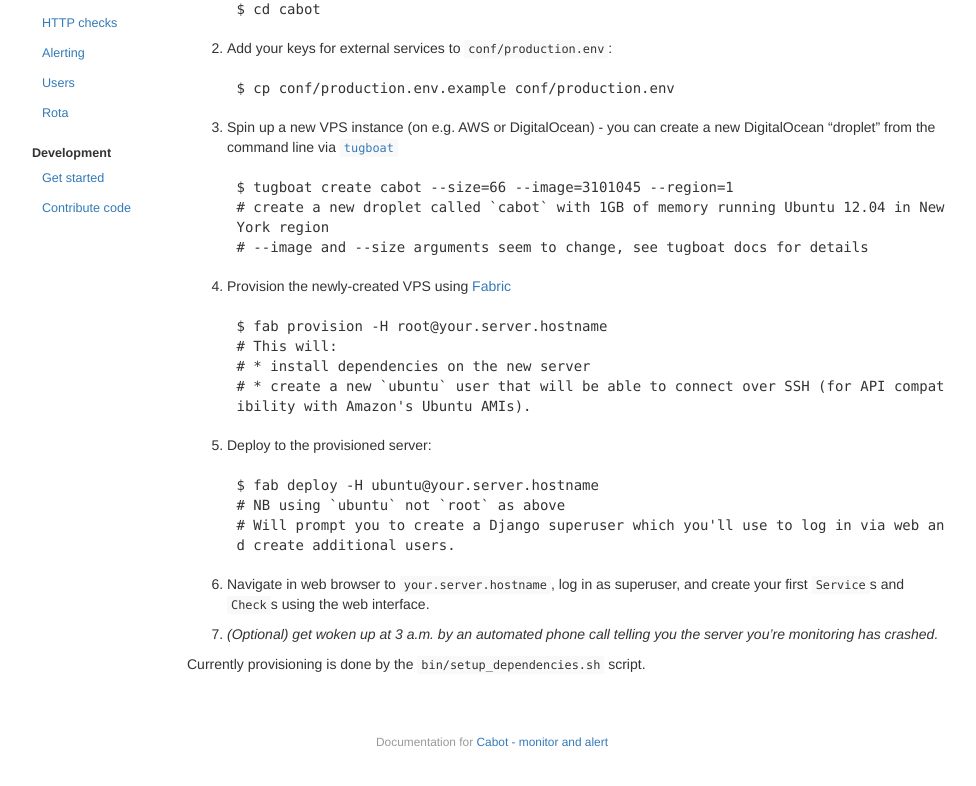
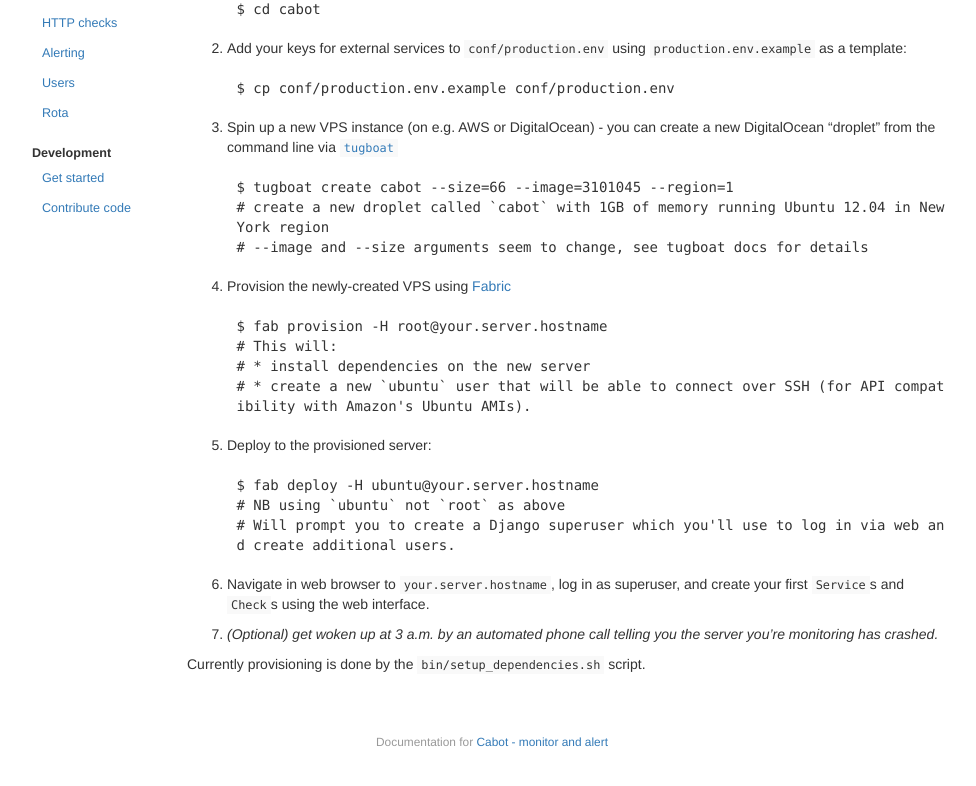
Before and after one commit to arachnys/cabot, a Jekyll site: the page built from _posts/2014-01-08-quickstart.md, in a window 1280 px wide and 1132 px high. Shown: the part 331-1117 px from the top of the window, without its empty margins (148-1124 px from the left). Built offline with Jekyll 4.4.1, drawn with Linux system fonts in a browser that asks for light colours; nearby versions of some CDN libraries; Markdown is read by kramdown in place of the engine named in the settings.

Commit message:
Tweak for rebuild

```diff
--- a/_posts/2014-01-08-quickstart.md
+++ b/_posts/2014-01-08-quickstart.md
@@ -16,7 +16,7 @@
 
         $ cd cabot
 
-2.  Add your keys for external services to `conf/production.env`:
+2.  Add your keys for external services to `conf/production.env` using `production.env.example` as a template:
 
         $ cp conf/production.env.example conf/production.env
 
```
